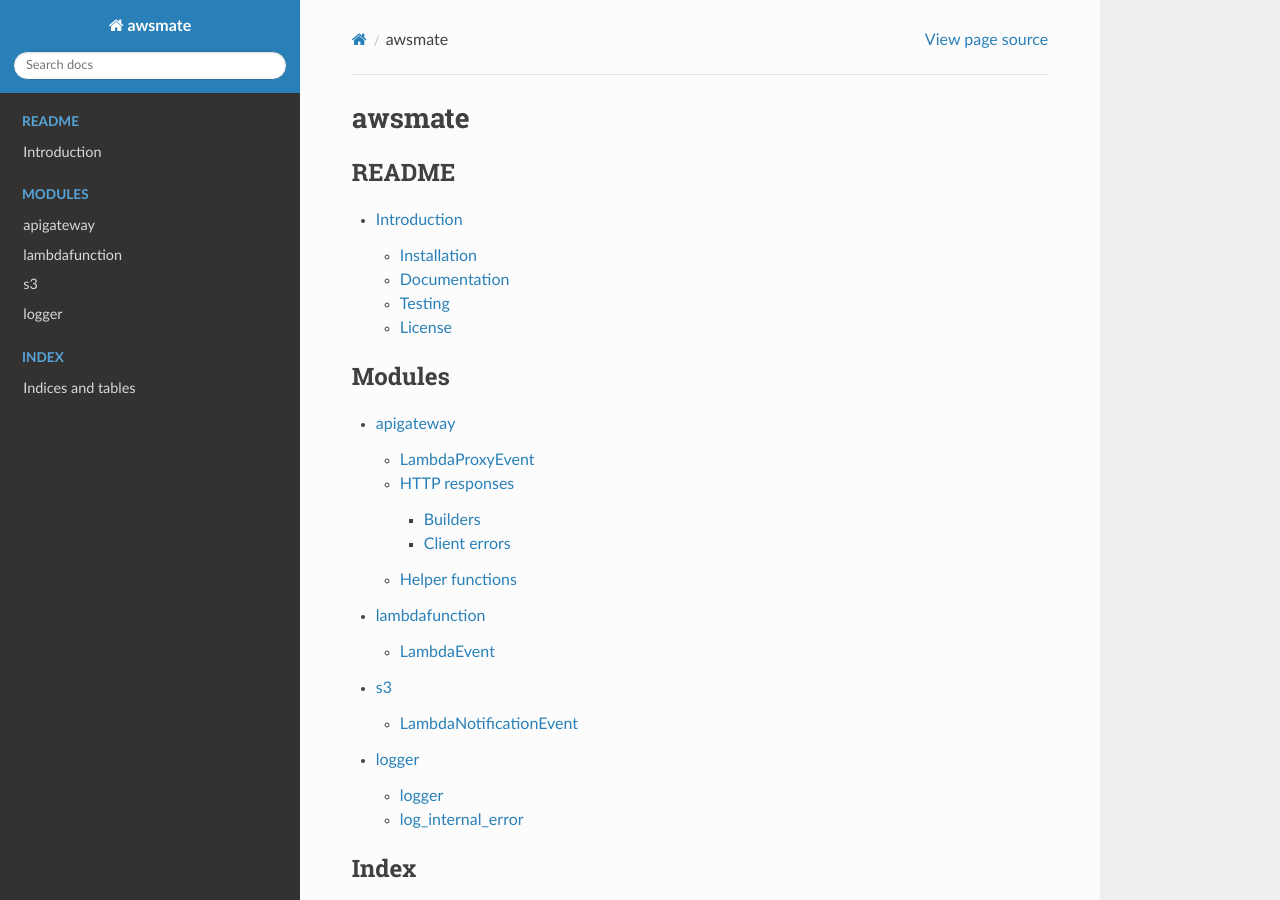
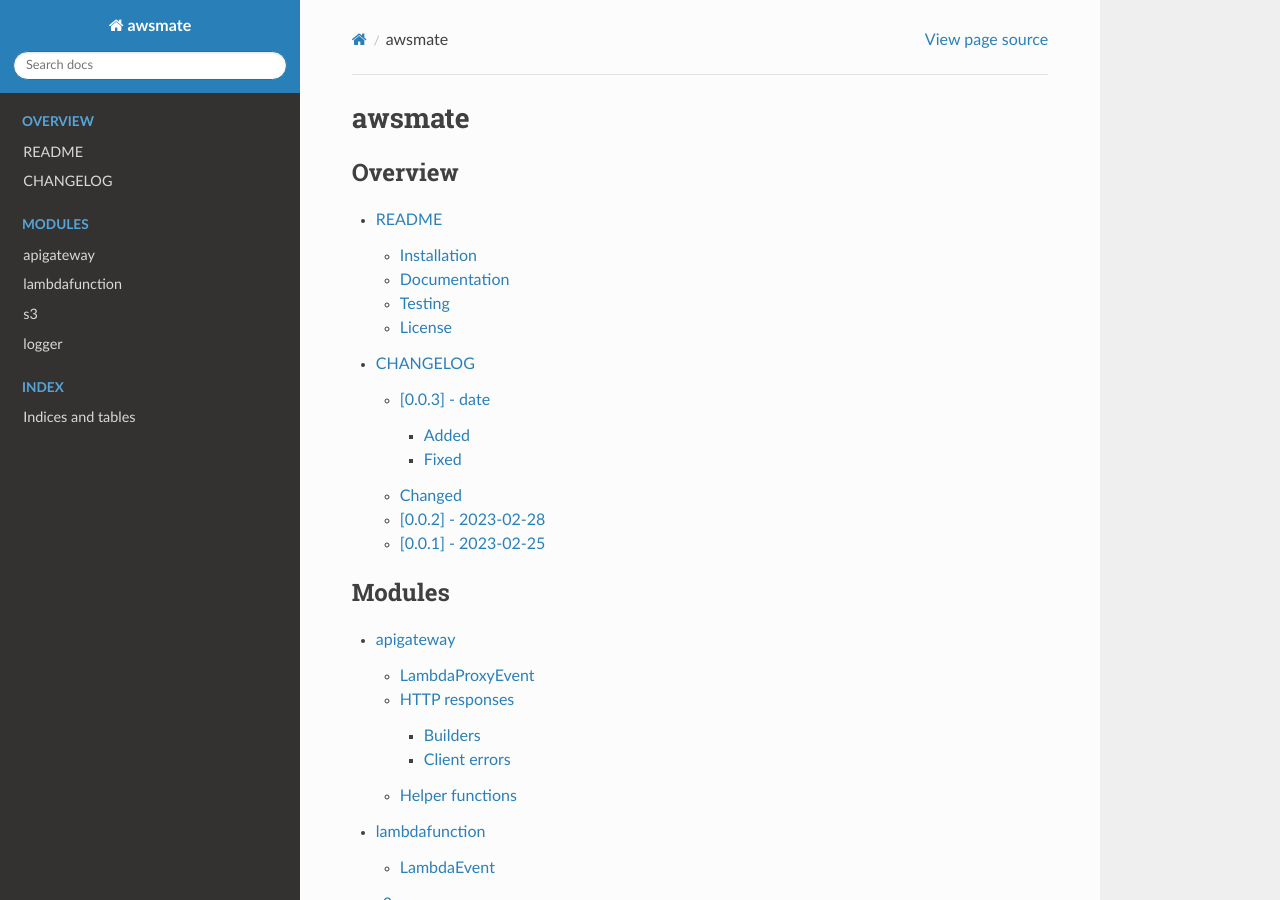
Before and after one commit to shlublu/awsmate, a Sphinx documentation site: the page built from docs/source/index.rst, in a window 1280 px wide and 900 px high. Built offline with Sphinx 7.4.7 and the Read the Docs theme 2.0.0, drawn with Linux system fonts in a browser that asks for light colours.

Commit message:
Documentation: cleanup and changelog

```diff
--- /dev/null
+++ b/docs/source/changelog.rst
@@ -0,0 +1,5 @@
+CHANGELOG
+=========
+
+.. include:: ../../CHANGELOG.md
+   :parser: myst_parser.sphinx_
--- a/docs/source/conf.py
+++ b/docs/source/conf.py
@@ -18,9 +18,6 @@ release = '0.0.3'
 
 # -- General configuration ---------------------------------------------------
 
-# Add any Sphinx extension module names here, as strings. They can be
-# extensions coming with Sphinx (named 'sphinx.ext.*') or your custom
-# ones.
 extensions = [
     'sphinx.ext.napoleon',
     'sphinx.ext.autodoc',
@@ -36,6 +33,19 @@ source_suffix = {
 
 root_doc = "index"
 
+# -- Options for HTML output -------------------------------------------------
+
+toc_object_entries_show_parents = 'hide'
+
+html_theme = 'sphinx_rtd_theme'
+
+html_theme_options = {
+    'navigation_depth': 5
+}
+
+# -- Extension configuration -------------------------------------------------
+
+# Autodoc settings
 autoclass_content = "both"
 
 autodoc_default_options = {
@@ -49,21 +59,10 @@ autodoc_default_options = {
     "member-order": "bysource",
 }
 
-toc_object_entries_show_parents = 'hide'
-
-github_username = author
-github_repository = project
-
-# -- Options for HTML output -------------------------------------------------
-
-html_theme = 'sphinx_rtd_theme'
-
-html_theme_options = {
-    'navigation_depth': 5
-}
-
-# -- Extension configuration -------------------------------------------------
-
 # Napoleon settings
 napoleon_google_docstring = False
 napoleon_numpy_docstring = True
+
+# Toolbox Github settings
+github_username = author
+github_repository = project
--- a/docs/source/index.rst
+++ b/docs/source/index.rst
@@ -3,9 +3,10 @@ awsmate
 
 .. toctree::
    :maxdepth: 3
-   :caption: README
+   :caption: Overview
 
    readme
+   changelog
 
 .. toctree::
    :maxdepth: 5
--- a/docs/source/readme.rst
+++ b/docs/source/readme.rst
@@ -1,5 +1,5 @@
-Introduction
-============
+README
+======
 
 .. include:: ../../README.md
    :parser: myst_parser.sphinx_
--- a/pyproject.toml
+++ b/pyproject.toml
@@ -24,3 +24,4 @@ keywords = ["python", "aws", "aws-apigateway", "aws-lambda", "aws-s3"]
 "Repository" = "https://github.com/shlublu/awsmate"
 "Documentation" = "https://awsmate.readthedocs.io/"
 "Bug Tracker" = "https://github.com/shlublu/awsmate/issues"
+"Changelog" = "https://github.com/shlublu/awsmate/blob/master/CHANGELOG.md"
```
Also changed, not shown: CHANGELOG.md (added, +19 -0 lines), maintenance/release_process.md (+1 -2 lines).
